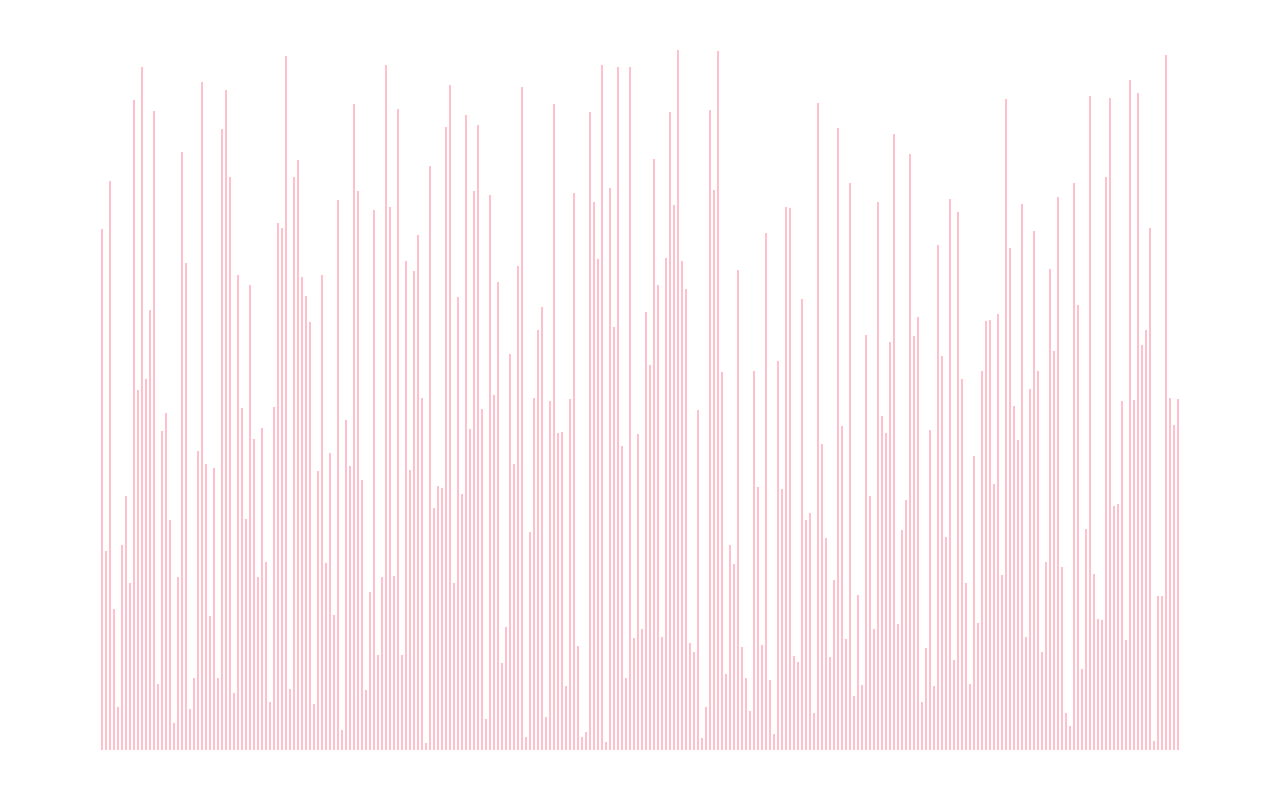
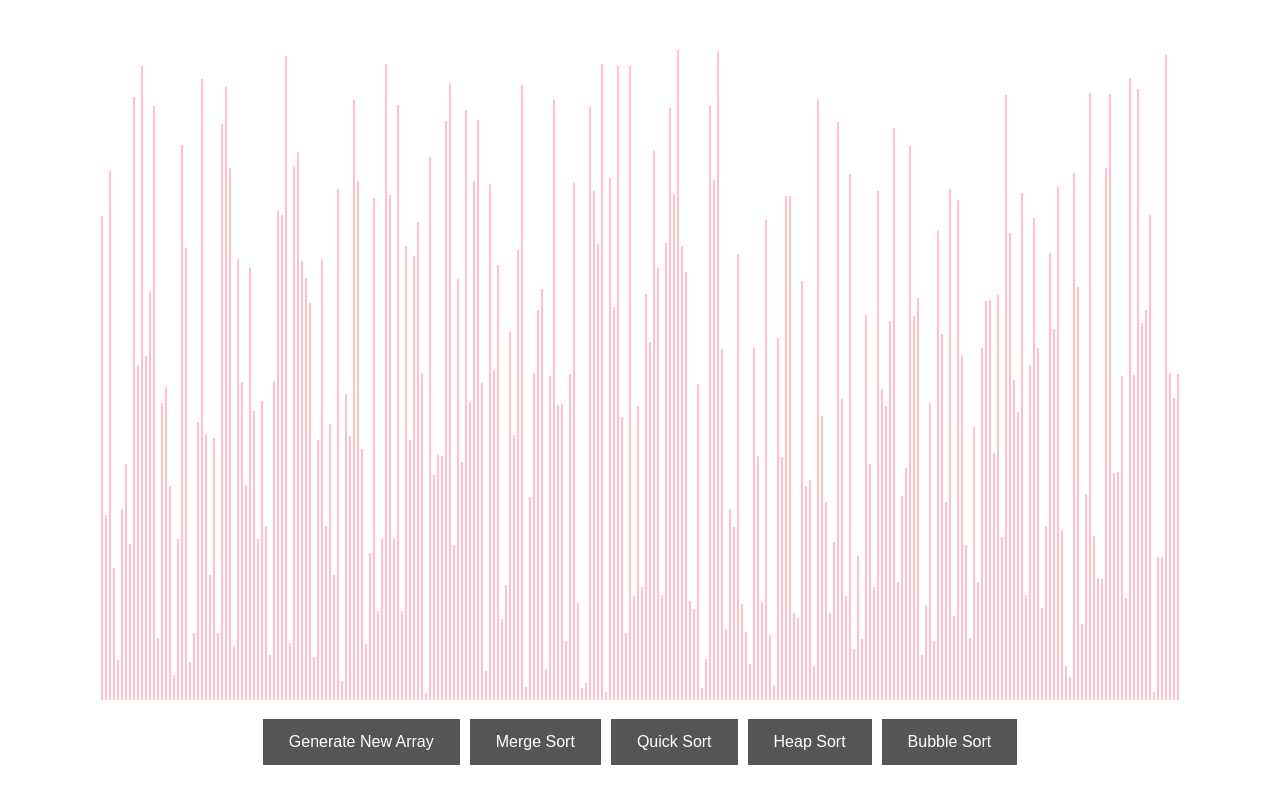
Before and after one commit to dejan-xd/SortingAPP, a React (Create React App) app: page / in a window 1280 px wide. Built offline with nearby package versions, Linux system fonts and the light colour scheme.

Commit message:
add buttons

```diff
--- a/src/SortingVisualizer/SortingVisualizer.css
+++ b/src/SortingVisualizer/SortingVisualizer.css
@@ -10,3 +10,28 @@
     display: inline-block;
     margin: 0 1px;
 }
+
+.btn {
+    background-color: #4CAF50; /* Green */
+    border: none;
+    color: white;
+    padding: 12px 24px;
+    text-align: center;
+    text-decoration: none;
+    display: inline-block;
+    font-size: 16px;
+    margin: 15px 5px;
+    transition-duration: 0.4s;
+    cursor: pointer;
+}
+
+.btn-gray {
+    background-color: #555555;
+    color: white;
+    border: 2px solid #555555;
+  }
+
+.btn-gray:hover {
+    background-color: white;
+    color: #555555;
+}
--- a/src/SortingVisualizer/SortingVisualizer.jsx
+++ b/src/SortingVisualizer/SortingVisualizer.jsx
@@ -19,13 +19,16 @@
 	resetArray() {
 		const array = [];
 
-    console.log(window.innerWidth)
-
 		for (let i = 0; i < window.innerWidth / 4 - 50; i++) {
-			array.push(randomIntFromInterval(5, window.innerHeight - 100));
+			array.push(randomIntFromInterval(5, window.innerHeight - 150));
 		}
 		this.setState({array});
 	}
+
+  mergeSort() {}
+  quickSort() {}
+  heapSort() {}
+  bubbleSort() {}
 
 	render() {
 		const {array} = this.state;
@@ -35,6 +38,13 @@
 				{array.map((value, idx) => (
 					<div className='array-bar' key={idx} style={{height: `${value}px`}}></div>
 				))}
+        <div>
+          <button className='btn btn-gray' onClick={() => this.resetArray()}>Generate New Array</button>
+          <button className='btn btn-gray' onClick={() => this.mergeSort()}>Merge Sort</button>
+          <button className='btn btn-gray' onClick={() => this.quickSort()}>Quick Sort</button>
+          <button className='btn btn-gray' onClick={() => this.heapSort()}>Heap Sort</button>
+          <button className='btn btn-gray' onClick={() => this.bubbleSort()}>Bubble Sort</button>
+        </div>
 			</div>
 		);
 	}
```
